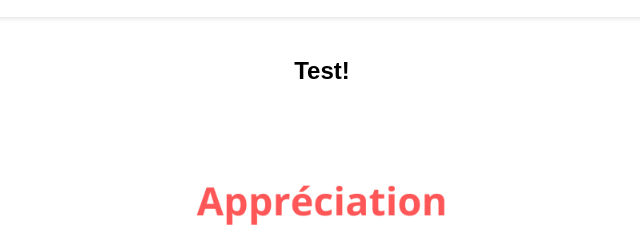
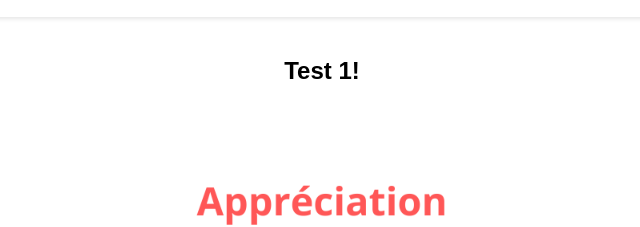
Before and after one commit to KillEvent/questionnaire-satisfaction, a plain HTML site: page index.html in a window 1280 px wide. Shown: the part 163-390 px from the top of the page, 318-958 px from the left. Drawn offline with Linux system fonts and the light colour scheme.

Commit message:
Update index.html

```diff
--- a/index.html
+++ b/index.html
@@ -132,7 +132,7 @@
 </div>
 
 <div class="content">
-    <h2>Test!</h2>
+    <h2>Test 1!</h2>
     <img src="appreciation.png" alt="Appreciation Image">
 
     <form action="https://formspree.io/f/moqggggg" method="POST">
```
